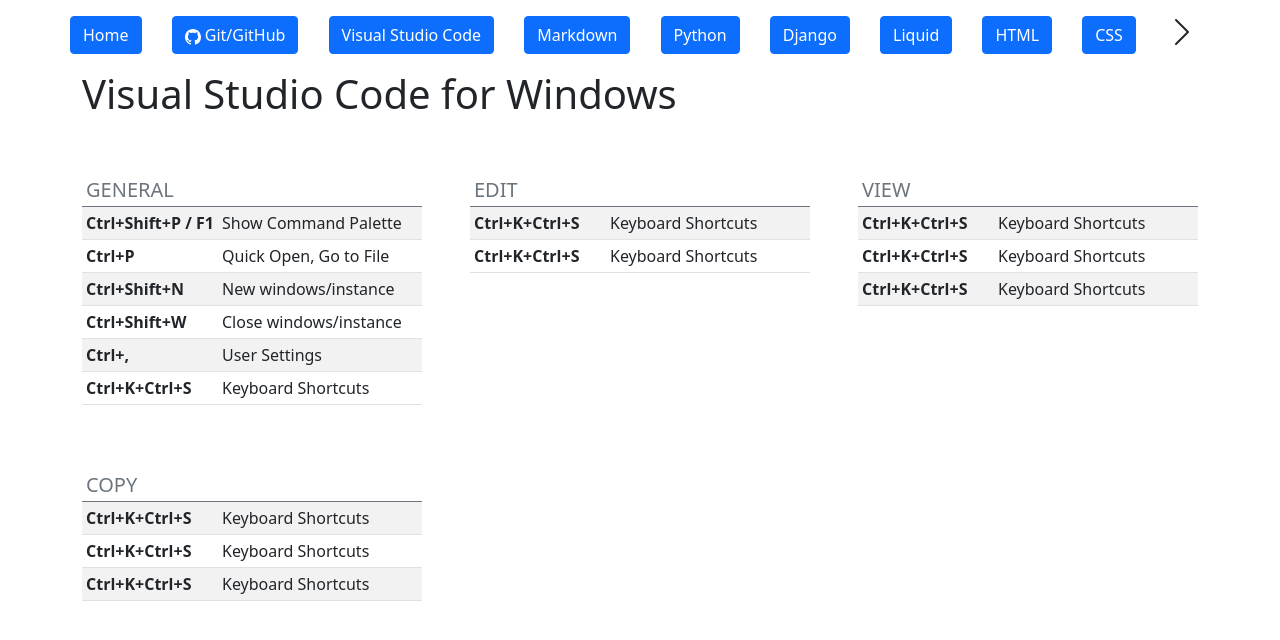
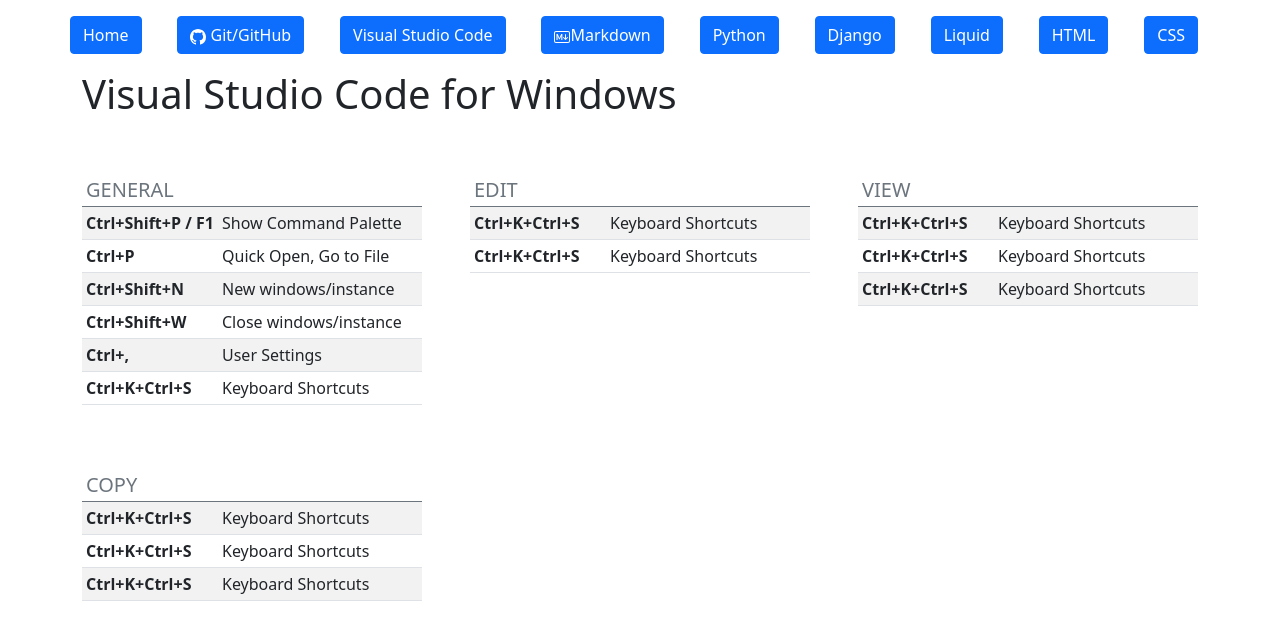
Before and after one commit to ConradoAlmeida/cheatsheets, a Jekyll site: the page built from vscode-cheat.html, in a window 1280 px wide. Shown: the top 640 px of the page. Built offline with Jekyll 4.4.1, drawn with Linux system fonts in a browser that asks for light colours.

Commit message:
Update default.html

```diff
--- a/_layouts/default.html
+++ b/_layouts/default.html
@@ -33,13 +33,17 @@
 </svg>
         Git/GitHub</a>
          <a class="btn btn-primary" href="vscode-cheat.html" role="button">Visual Studio Code</a>
-        <a class="btn btn-primary" href="#" role="button">Markdown</a>
+        <a class="btn btn-primary" href="#" role="button"><svg xmlns="http://www.w3.org/2000/svg" width="16" height="16" fill="currentColor" class="bi bi-markdown" viewBox="0 0 16 16">
+  <path d="M14 3a1 1 0 0 1 1 1v8a1 1 0 0 1-1 1H2a1 1 0 0 1-1-1V4a1 1 0 0 1 1-1h12zM2 2a2 2 0 0 0-2 2v8a2 2 0 0 0 2 2h12a2 2 0 0 0 2-2V4a2 2 0 0 0-2-2H2z"/>
+  <path fill-rule="evenodd" d="M9.146 8.146a.5.5 0 0 1 .708 0L11.5 9.793l1.646-1.647a.5.5 0 0 1 .708.708l-2 2a.5.5 0 0 1-.708 0l-2-2a.5.5 0 0 1 0-.708z"/>
+  <path fill-rule="evenodd" d="M11.5 5a.5.5 0 0 1 .5.5v4a.5.5 0 0 1-1 0v-4a.5.5 0 0 1 .5-.5z"/>
+  <path d="M3.56 11V7.01h.056l1.428 3.239h.774l1.42-3.24h.056V11h1.073V5.001h-1.2l-1.71 3.894h-.039l-1.71-3.894H2.5V11h1.06z"/>
+</svg>Markdown</a>
          <a class="btn btn-primary" href="#" role="button">Python</a>
        <a class="btn btn-primary" href="#" role="button">Django</a>
         <a class="btn btn-primary" href="#" role="button">Liquid</a>
         <a class="btn btn-primary" href="#" role="button">HTML</a>
       <a class="btn btn-primary" href="#" role="button">CSS</a>
-      <svg xmlns="http://www.w3.org/2000/svg" width="32" height="32" fill="currentColor" class="bi bi-chevron-right" viewBox="0 0 16 16"><path fill-rule="evenodd" d="M4.646 1.646a.5.5 0 0 1 .708 0l6 6a.5.5 0 0 1 0 .708l-6 6a.5.5 0 0 1-.708-.708L10.293 8 4.646 2.354a.5.5 0 0 1 0-.708z"/>teste</svg>
 
 
 
```
